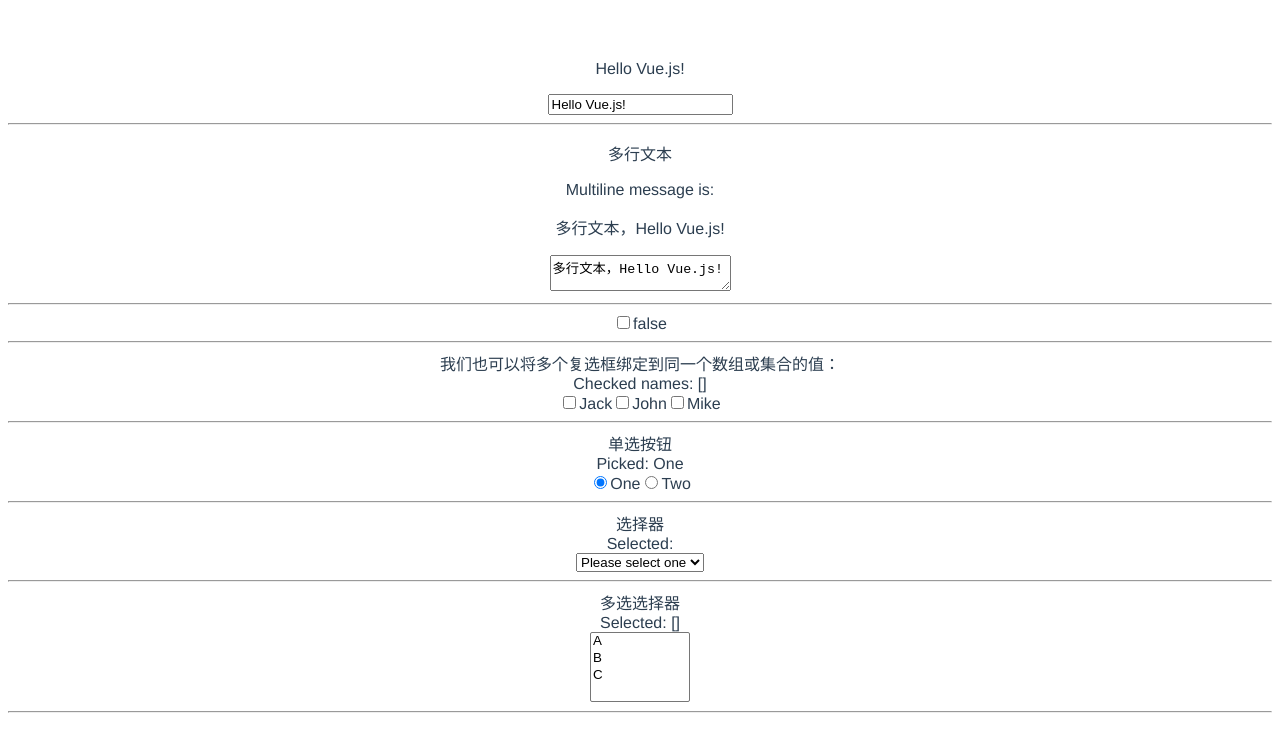
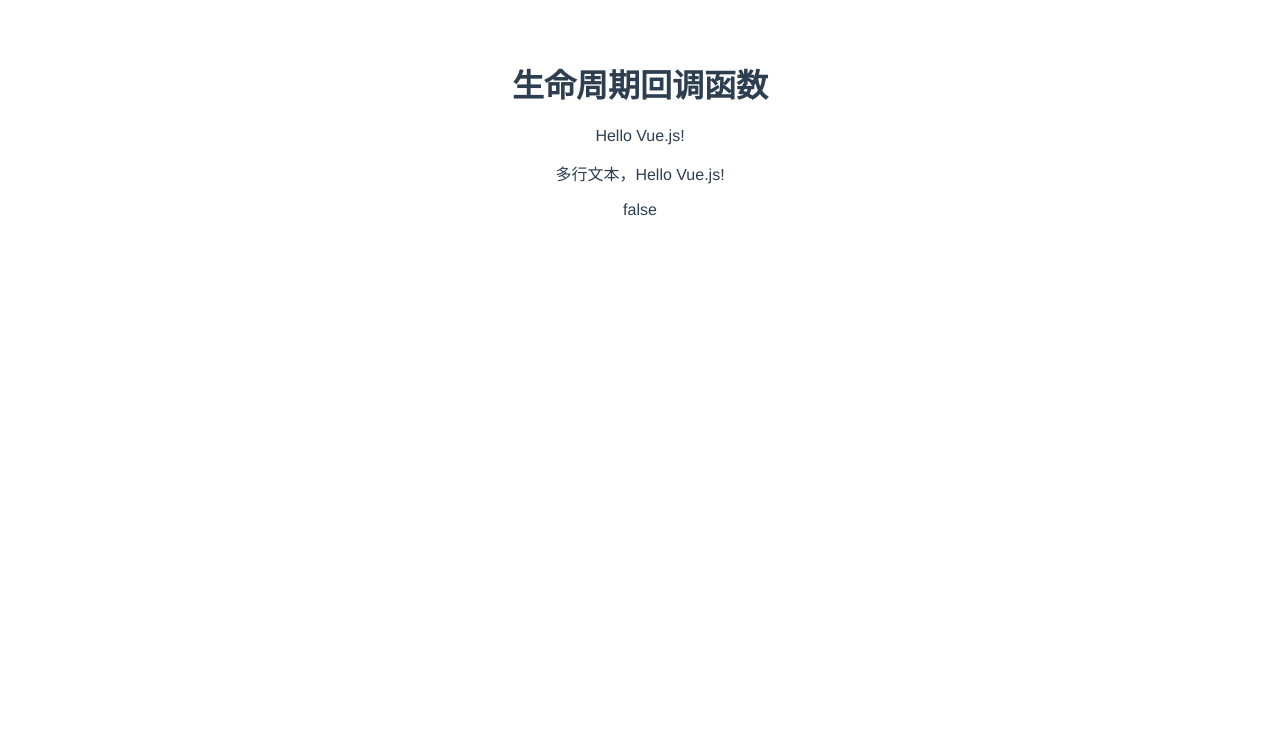
Before and after one commit to humanheima/vue-hello-world, a Vue app: page / in a window 1280 px wide. Shown: the top 752 px of the page. Built offline with nearby package versions, Linux system fonts and the light colour scheme.

Commit message:
基础:生命周期

```diff
--- a/src/App.vue
+++ b/src/App.vue
@@ -24,10 +24,15 @@
     <EventHandle></EventHandle>
   </div> -->
 
+  <!-- <div>
+    <FormInputBind></FormInputBind>
+  </div> -->
+
   <div>
-    <FormInputBind></FormInputBind>
+    <LifeCycle></LifeCycle>
   </div>
 </template>
+
 
 <script>
 //import HelloWorld from './components/HelloWorld.vue'
@@ -42,6 +47,7 @@ import ConditionRender from './components/ConditionRender.vue';
 import ListRender from './components/ListRender.vue';
 import EventHandle from './components/EventHandle.vue';
 import FormInputBind from './components/FormInputBind.vue';
+import LifeCycle from './components/LifeCycle.vue';
 
 export default {
   name: 'App',
@@ -55,6 +61,7 @@ export default {
     ListRender,
     EventHandle,
     FormInputBind,
+    LifeCycle,
   }
 }
 </script>
--- /dev/null
+++ b/src/components/LifeCycle.vue
@@ -0,0 +1,55 @@
+<script>
+
+export default {
+    data() {
+        return {
+            message: 'Hello Vue.js!',
+            multiMessage: '多行文本，Hello Vue.js!',
+            checked: false,
+
+            checkedNames: [],
+            picked: 'One',
+            selected: '',
+            selectedArray: [],
+        }
+    },
+
+    //beforeCreate 钩子可以用来在一个实例被创建之前执行一些代码：
+    beforeCreate() {
+        console.log('beforeCreate');
+    },
+
+    //created 钩子可以用来在一个实例被创建之后执行一些代码：
+    created() {
+        console.log('created');
+    },
+
+    //mounted 钩子可以用来在组件完成初始渲染并创建 DOM 节点后运行代码：
+    mounted() {
+
+        console.log('the component is now mounted.');
+    },
+
+    //updated 钩子被用于 DOM 更新之后运行代码：
+    updated() {
+        console.log('the component is now updated.');
+    },
+
+
+    unmounted() {
+        console.log('the component is now unmounted.');
+    },
+
+
+}
+</script>
+
+<template>
+    <div>
+        <h1>生命周期回调函数</h1>
+        <p>{{ message }}</p>
+        <p>{{ multiMessage }}</p>
+        <p>{{ checked }}</p>
+
+    </div>
+</template>
```
